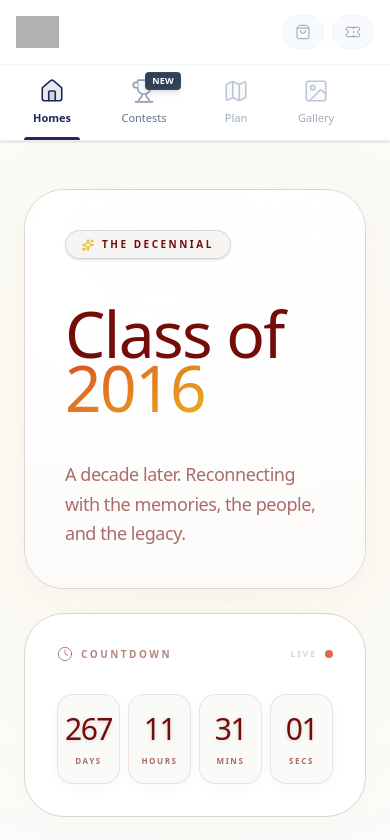
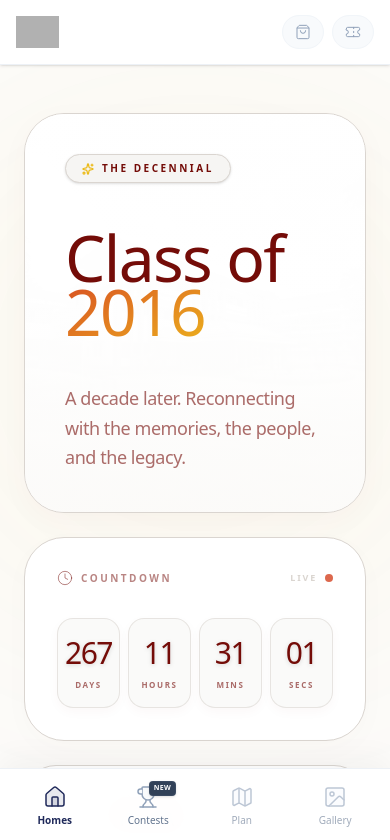
Before and after one commit to mace-2016/alumnimeet, a Next.js app: page / in a window 390 px wide. Shown: the top 840 px of the page. Built offline with nearby package versions, Linux system fonts and the light colour scheme; grey boxes are pictures that could not be loaded; a web font is replaced by a local one.

Commit message:
Update layout.tsx

```diff
--- a/app/layout.tsx
+++ b/app/layout.tsx
@@ -33,10 +33,11 @@ export default function RootLayout({
   return (
     <html lang="en" className={`${playfair.variable} ${inter.variable}`}>
            <body className="antialiased font-sans bg-[#FCFCFD] text-[#1f295a]">
-        <div className="min-h-screen flex flex-col">
+        {/* Added pb-[76px] on mobile so the footer doesn't get hidden behind the fixed bottom bar */}
+        <div className="min-h-screen flex flex-col pb-[76px] md:pb-0">
 
+          {/* TOP HEADER (Logo & Actions Only) */}
           <header className="bg-white sticky top-0 z-50 border-b border-slate-200/60 shadow-sm flex flex-col">
-
             <div className="flex items-center justify-between h-16 md:h-20 px-4 md:px-10 relative">
 
               {/* Left: Logo Area */}
@@ -54,9 +55,8 @@ export default function RootLayout({
                 </Link>
               </div>
 
-              {/* Center: Desktop Navigation */}
+              {/* Center: Desktop Navigation (Unchanged) */}
               <nav className="hidden md:flex flex-1 items-center justify-center gap-10 h-full absolute left-1/2 -translate-x-1/2">
-
                 <Link href="/" className="relative flex items-center gap-2.5 h-full group cursor-pointer">
                   <Home className={`w-5 h-5 transition-all duration-300 ${isHome ? "stroke-[#1f295a] fill-[#1f295a]/10" : "stroke-slate-400 fill-slate-50 group-hover:stroke-[#1f295a] group-hover:fill-[#1f295a]/10"}`} strokeWidth={1.5} />
                   <span className={`text-sm transition-colors ${isHome ? "text-[#1f295a] font-semibold" : "text-slate-500 font-medium group-hover:text-[#1f295a]"}`}>Home</span>
@@ -65,55 +65,26 @@ export default function RootLayout({
 
                 <div className="relative group h-full">
                   <Link href="/contest" className="relative flex items-center gap-2.5 h-full transition-colors duration-300">
-
-    <Trophy
-      className={`w-5 h-5 transition-all duration-300 ${
-        isContests
-          ? "stroke-amber-500 fill-amber-400/20"
-          : "stroke-slate-400 fill-slate-50 group-hover:stroke-amber-500 group-hover:fill-amber-400/20"
-      }`}
-      strokeWidth={1.5}
-    />
-
-    <span
-      className={`text-sm transition-colors ${
-        isContests
-          ? "text-[#1f295a] font-semibold"
-          : "text-slate-500 font-medium group-hover:text-[#1f295a]"
-      }`}
-    >
-      Contests
-    </span>
-
+                    <Trophy className={`w-5 h-5 transition-all duration-300 ${isContests ? "stroke-amber-500 fill-amber-400/20" : "stroke-slate-400 fill-slate-50 group-hover:stroke-amber-500 group-hover:fill-amber-400/20"}`} strokeWidth={1.5} />
+                    <span className={`text-sm transition-colors ${isContests ? "text-[#1f295a] font-semibold" : "text-slate-500 font-medium group-hover:text-[#1f295a]"}`}>Contests</span>
                     {/* Premium green pulse */}
                     <span className="absolute top-3.5 -right-5 flex h-2.5 w-2.5">
                       <span className="absolute inline-flex h-full w-full animate-ping rounded-full bg-emerald-400 opacity-75"></span>
                       <span className="relative inline-flex h-2.5 w-2.5 rounded-full bg-emerald-500"></span>
                     </span>
-
-    <div
-      className={`absolute bottom-0 left-0 w-full h-[3px] rounded-t-md transition-colors ${
-        isContests ? "bg-amber-500" : "bg-transparent group-hover:bg-slate-200"
-      }`}
-    ></div>
+                    <div className={`absolute bottom-0 left-0 w-full h-[3px] rounded-t-md transition-colors ${isContests ? "bg-amber-500" : "bg-transparent group-hover:bg-slate-200"}`}></div>
                   </Link>
 
                   <div className="absolute top-[80px] left-1/2 -translate-x-1/2 w-60 opacity-0 invisible group-hover:opacity-100 group-hover:visible translate-y-2 group-hover:translate-y-0 transition-all duration-300 ease-out">
                     <div className="bg-white border border-slate-100 shadow-[0_15px_40px_-10px_rgba(31,41,90,0.1)] rounded-2xl overflow-hidden py-2">
-
-      <Link
-        href="/contest/letsname"
-        className="flex items-center gap-3 px-5 py-3 text-[10px] font-bold uppercase tracking-[0.2em] text-[#1f295a] hover:bg-amber-50 hover:text-amber-600 transition-colors"
-      >
+                      <Link href="/contest/letsname" className="flex items-center gap-3 px-5 py-3 text-[10px] font-bold uppercase tracking-[0.2em] text-[#1f295a] hover:bg-amber-50 hover:text-amber-600 transition-colors">
                         <span className="w-1.5 h-1.5 rounded-full bg-emerald-400 shadow-[0_0_6px_rgba(16,185,129,0.6)]"></span>
                         01: The Naming
                       </Link>
-
                       <div className="flex items-center gap-3 px-5 py-3 text-[10px] font-bold uppercase tracking-[0.2em] text-slate-400 bg-slate-50/50 cursor-not-allowed">
                         <span className="w-1.5 h-1.5 rounded-full bg-slate-300"></span>
                         02:███ ██████ <Lock className="w-3 h-3 opacity-50" />
                       </div>
-
                     </div>
                   </div>
                 </div>
@@ -129,60 +100,19 @@ export default function RootLayout({
                 </div>
               </nav>
 
-              {/* Right: Actions Cluster (Perfectly Symmetrical Now) */}
+              {/* Right: Actions Cluster */}
               <div className="flex-1 flex items-center justify-end gap-2 md:gap-3">
-
-                {/* Store Button */}
                 <div className="flex items-center gap-2 px-3 md:px-4 py-2 md:py-2.5 rounded-full border border-slate-100 bg-slate-50 text-slate-400 cursor-not-allowed select-none transition-colors hover:bg-slate-100">
                   <ShoppingBag className="w-4 h-4 stroke-slate-400" strokeWidth={1.5} />
                   <span className="text-[13px] font-semibold hidden lg:block">Store</span>
                 </div>
-
-                {/* Register Button - Exact Replica */}
                 <div className="flex items-center gap-2 px-3 md:px-4 py-2 md:py-2.5 rounded-full border border-slate-100 bg-slate-50 text-slate-400 cursor-not-allowed select-none transition-colors hover:bg-slate-100">
                   <Ticket className="w-4 h-4 stroke-slate-400" strokeWidth={1.5} />
                   <span className="text-[13px] font-semibold hidden lg:block">Register</span>
                 </div>
-
               </div>
 
             </div>
-
-            {/* ROW 2: Mobile Airbnb Category Navigation */}
-            <nav className="md:hidden flex items-center justify-start gap-8 px-6 h-[76px] overflow-x-auto border-t border-slate-100/80 [&::-webkit-scrollbar]:hidden">
-
-              <Link href="/" className="relative flex flex-col items-center justify-center h-full min-w-[56px] shrink-0 group">
-                <div className="mb-1.5">
-                  <Home className={`w-[26px] h-[26px] transition-colors ${isHome ? "stroke-[#1f295a] fill-[#1f295a]/10" : "stroke-slate-400 fill-slate-50"}`} strokeWidth={1.5} />
-                </div>
-                <span className={`text-[11px] transition-colors ${isHome ? "text-[#1f295a] font-semibold" : "text-slate-500 font-medium"}`}>Homes</span>
-                <div className={`absolute bottom-0 left-0 w-full h-[3px] rounded-t-md transition-colors ${isHome ? "bg-[#1f295a]" : "bg-transparent"}`}></div>
-              </Link>
-
-              <Link href="/contest" className="relative flex flex-col items-center justify-center h-full min-w-[64px] shrink-0 group">
-                <div className="relative mb-1.5">
-                  <Trophy className={`w-[26px] h-[26px] transition-colors ${isContests ? "stroke-amber-500 fill-amber-400/20" : "stroke-slate-400 fill-slate-50"}`} strokeWidth={1.5} />
-                  <span className="absolute -top-1.5 -right-6 bg-slate-700 text-white text-[9px] font-bold px-1.5 py-[1px] rounded shadow-md uppercase tracking-wide border border-slate-600/50">NEW</span>
-                </div>
-                <span className={`text-[11px] transition-colors ${isContests ? "text-[#1f295a] font-semibold" : "text-slate-500 font-medium"}`}>Contests</span>
-                <div className={`absolute bottom-0 left-0 w-full h-[3px] rounded-t-md transition-colors ${isContests ? "bg-amber-500" : "bg-transparent"}`}></div>
-              </Link>
-
-              <div className="relative flex flex-col items-center justify-center h-full min-w-[56px] shrink-0 cursor-not-allowed opacity-60">
-                <div className="mb-1.5">
-                  <Map className="w-[26px] h-[26px] stroke-slate-400 fill-slate-50" strokeWidth={1.5} />
-                </div>
-                <span className="text-[11px] text-slate-500 font-medium">Plan</span>
-              </div>
-
-              <div className="relative flex flex-col items-center justify-center h-full min-w-[56px] shrink-0 cursor-not-allowed opacity-60 pr-4">
-                <div className="mb-1.5">
-                  <ImageIcon className="w-[26px] h-[26px] stroke-slate-400 fill-slate-50" strokeWidth={1.5} />
-                </div>
-                <span className="text-[11px] text-slate-500 font-medium">Gallery</span>
-              </div>
-
-            </nav>
           </header>
 
           <main className="flex-grow">{children}</main>
@@ -202,7 +132,44 @@ export default function RootLayout({
             </div>
           </footer>
         </div>
+
+        {/* BOTTOM TAB BAR (MOBILE ONLY) */}
+        {/* Fixed to bottom, evenly spaced, safe-area padded for iPhones */}
+        <nav className="md:hidden fixed bottom-0 left-0 w-full bg-white/95 backdrop-blur-md border-t border-slate-200/60 z-50 flex items-center justify-around h-[76px] px-2 shadow-[0_-10px_30px_rgba(0,0,0,0.04)] [padding-bottom:env(safe-area-inset-bottom)]">
+
+          <Link href="/" className="relative flex flex-col items-center justify-center w-full h-full group">
+            <div className="mb-1">
+              <Home className={`w-[24px] h-[24px] transition-colors ${isHome ? "stroke-[#1f295a] fill-[#1f295a]/10" : "stroke-slate-400 fill-slate-50"}`} strokeWidth={1.5} />
+            </div>
+            <span className={`text-[10px] transition-colors ${isHome ? "text-[#1f295a] font-bold" : "text-slate-500 font-medium"}`}>Homes</span>
+          </Link>
+
+          <Link href="/contest" className="relative flex flex-col items-center justify-center w-full h-full group">
+            <div className="relative mb-1">
+              <Trophy className={`w-[24px] h-[24px] transition-colors ${isContests ? "stroke-amber-500 fill-amber-400/20" : "stroke-slate-400 fill-slate-50"}`} strokeWidth={1.5} />
+              {/* Tucked "NEW" badge so it doesn't break out of the tab bar */}
+              <span className="absolute -top-1 -right-4 bg-slate-700 text-white text-[7px] font-bold px-1 py-[1px] rounded shadow-sm uppercase tracking-wider border border-slate-600/50">NEW</span>
+            </div>
+            <span className={`text-[10px] transition-colors ${isContests ? "text-[#1f295a] font-bold" : "text-slate-500 font-medium"}`}>Contests</span>
+          </Link>
+
+          <div className="relative flex flex-col items-center justify-center w-full h-full cursor-not-allowed opacity-60">
+            <div className="mb-1">
+              <Map className="w-[24px] h-[24px] stroke-slate-400 fill-slate-50" strokeWidth={1.5} />
+            </div>
+            <span className="text-[10px] text-slate-500 font-medium">Plan</span>
+          </div>
+
+          <div className="relative flex flex-col items-center justify-center w-full h-full cursor-not-allowed opacity-60">
+            <div className="mb-1">
+              <ImageIcon className="w-[24px] h-[24px] stroke-slate-400 fill-slate-50" strokeWidth={1.5} />
+            </div>
+            <span className="text-[10px] text-slate-500 font-medium">Gallery</span>
+          </div>
+
+        </nav>
       </body>
+
     </html>
   );
 }
```
Lines whose indentation alone changed are shown as unchanged.
